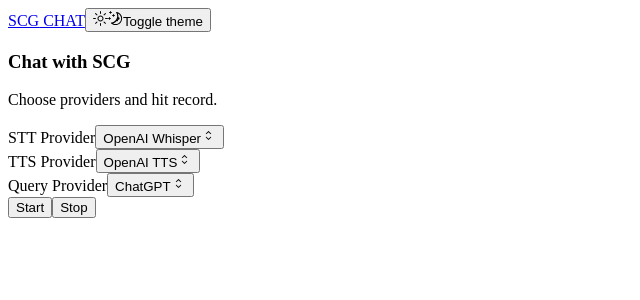
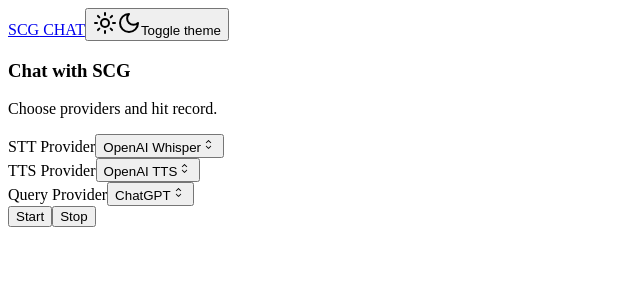
Before and after one commit to anan-min/chatbot_avatar, a Next.js app: page / in a window 1280 px wide. Shown: the top 300 px of the page, without its empty margins (0-640 px from the left). Built offline with nearby package versions, Linux system fonts and the light colour scheme; what noisejs would draw is missing.

Commit message:
update card and paddings`

```diff
--- a/package.json
+++ b/package.json
@@ -17,7 +17,7 @@
     "class-variance-authority": "^0.7.0",
     "clsx": "^2.1.1",
     "lucide-react": "^0.446.0",
-    "next": "14.2.13",
+    "next": "^14.2.23",
     "next-themes": "^0.3.0",
     "noicejs": "^5.0.0-3",
     "noisejs": "^2.1.0",
--- a/src/app/page.tsx
+++ b/src/app/page.tsx
@@ -5,7 +5,7 @@
   return (
     <div>
       <Navbar />
-      <main className="pt-14">
+      <main className="pt-16">
         <div className="p-6 flex justify-center">
           <Maincard />
         </div>
--- a/src/components/ModeToggle.tsx
+++ b/src/components/ModeToggle.tsx
@@ -1,40 +1,27 @@
 "use client";
 
 import * as React from "react";
-import { MoonIcon, SunIcon } from "@radix-ui/react-icons";
+import { Moon, Sun } from "lucide-react";
 import { useTheme } from "next-themes";
 
 import { Button } from "@/components/ui/button";
-import {
-  DropdownMenu,
-  DropdownMenuContent,
-  DropdownMenuItem,
-  DropdownMenuTrigger,
-} from "@/components/ui/dropdown-menu";
 
 export function ModeToggle() {
-  const { setTheme } = useTheme();
+  const { setTheme, theme } = useTheme();
+
+  const toggleTheme = () => {
+    if (theme === "dark") {
+      setTheme("light");
+    } else {
+      setTheme("dark");
+    }
+  };
 
   return (
-    <DropdownMenu>
-      <DropdownMenuTrigger asChild>
-        <Button variant="outline" size="icon">
-          <SunIcon className="h-[1.2rem] w-[1.2rem] rotate-0 scale-100 transition-all dark:-rotate-90 dark:scale-0" />
-          <MoonIcon className="absolute h-[1.2rem] w-[1.2rem] rotate-90 scale-0 transition-all dark:rotate-0 dark:scale-100" />
-          <span className="sr-only">Toggle theme</span>
-        </Button>
-      </DropdownMenuTrigger>
-      <DropdownMenuContent align="end">
-        <DropdownMenuItem onClick={() => setTheme("light")}>
-          Light
-        </DropdownMenuItem>
-        <DropdownMenuItem onClick={() => setTheme("dark")}>
-          Dark
-        </DropdownMenuItem>
-        <DropdownMenuItem onClick={() => setTheme("system")}>
-          System
-        </DropdownMenuItem>
-      </DropdownMenuContent>
-    </DropdownMenu>
+    <Button variant="outline" size="icon" onClick={toggleTheme}>
+      <Sun className="h-[1.2rem] w-[1.2rem] rotate-0 scale-100 transition-all dark:-rotate-90 dark:scale-0" />
+      <Moon className="absolute h-[1.2rem] w-[1.2rem] rotate-90 scale-0 transition-all dark:rotate-0 dark:scale-100" />
+      <span className="sr-only">Toggle theme</span>
+    </Button>
   );
 }
--- a/src/components/Navbar.jsx
+++ b/src/components/Navbar.jsx
@@ -4,11 +4,11 @@
 
 const Navbar = () => {
   return (
-    <nav className="fixed inset-x-0 top-0 z-50 bg-white shadow dark:bg-zinc-950 dark:border-b dark:border-white/10">
-      <div className="flex h-14 items-center p-4">
+    <nav className="fixed inset-x-0 top-0 z-50 bg-white shadow dark:bg-zinc-950 dark:border-b dark:border-white/10 p-2">
+      <div className="flex h-14 items-center">
         <Link
           href="#"
-          className="mr-auto flex items-center gap-2 text-xl font-bold"
+          className="mr-auto flex items-center gap-2 text-2xl  font-bold"
           prefetch={false}
         >
           <span className="text-teal-600">SCG</span>
--- a/src/components/ui/card.tsx
+++ b/src/components/ui/card.tsx
@@ -35,7 +35,7 @@
 >(({ className, ...props }, ref) => (
   <h3
     ref={ref}
-    className={cn("font-semibold leading-none tracking-tight", className)}
+    className={cn("text-xl font-bold leading-none tracking-tight", className)}
     {...props}
   />
 ))
```
Also changed, not shown: 1 other file (tests, documents, lock files or other folders).
